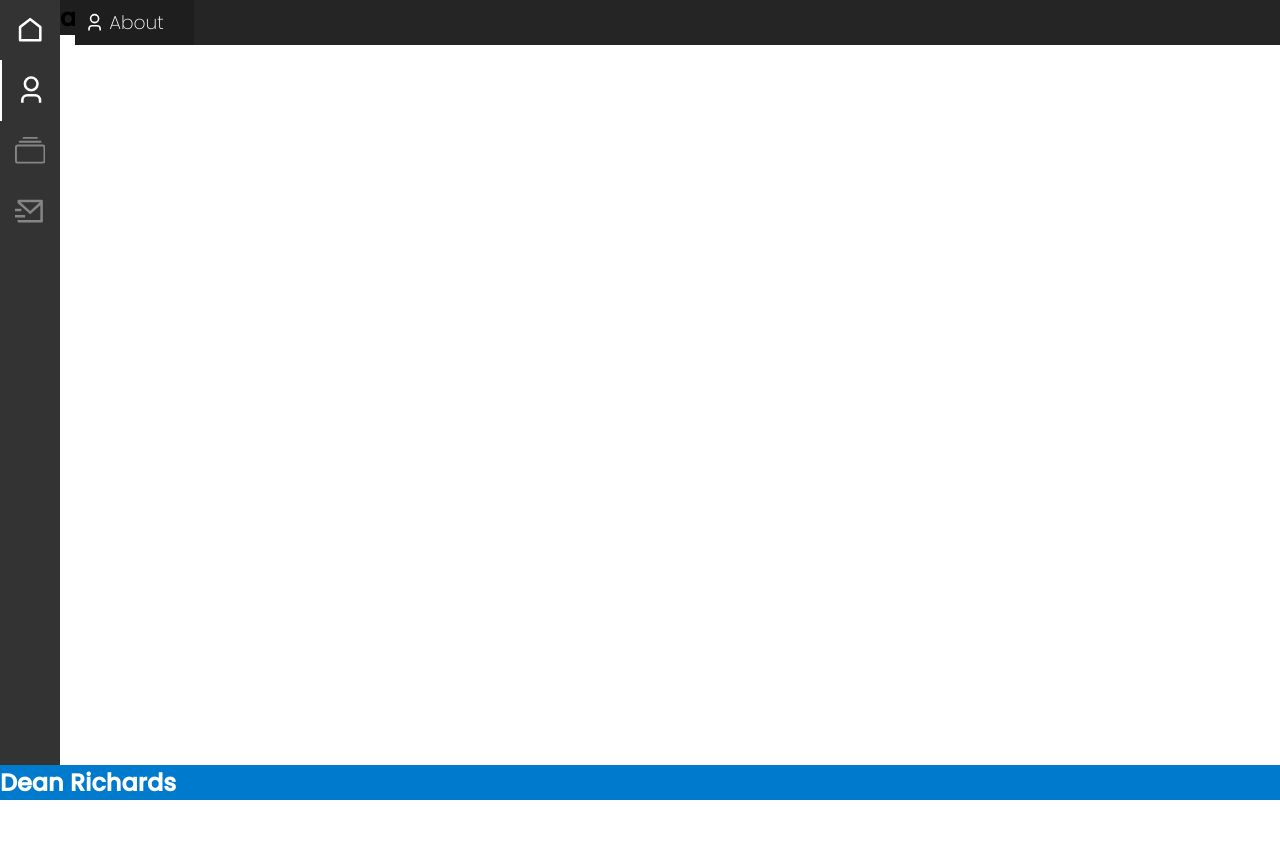
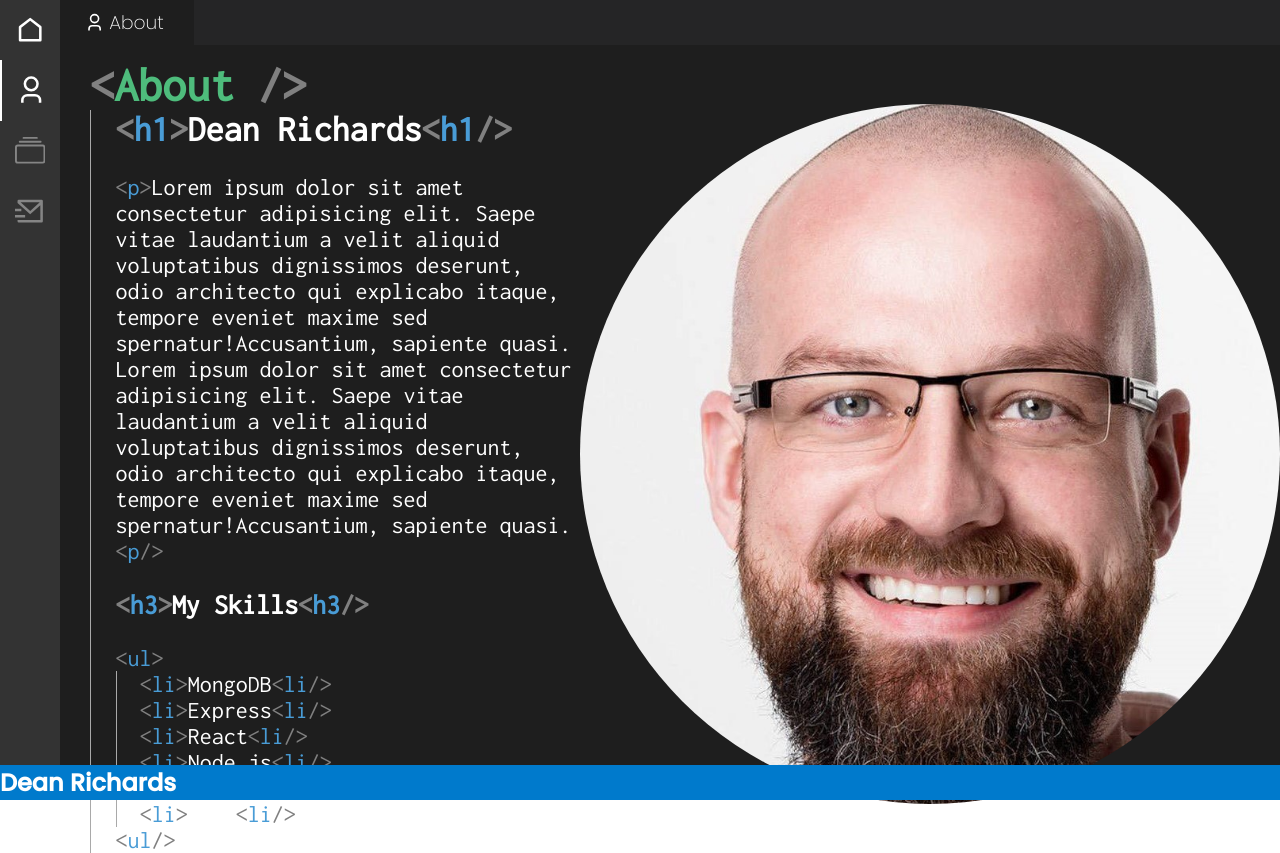
Before and after one commit to jaggysnake57/dean-richards-portfolio, a React (Create React App) app: page /about in a window 1280 px wide. Before the commit the page ends 800 px from the top, so only its background shows below. Built offline with nearby package versions, Linux system fonts and the light colour scheme.

Commit message:
add about me section

```diff
--- a/sass/Pages/About/Main.scss
+++ b/sass/Pages/About/Main.scss
@@ -0,0 +1,23 @@
+.about {
+	height: 100vh;
+	padding-top: 60px;
+	padding-left: 30px;
+	font-family: 'Inconsolata', monospace;
+	color: white;
+	display: grid;
+	grid-template-columns: 1fr 1fr;
+	place-items: center;
+	font-size: 1.5rem;
+	.tab {
+		padding-left: 5%;
+	}
+	.myImage {
+		place-self: center;
+		img {
+			width: 700px;
+			object-fit: contain;
+			max-height: 700px;
+			border-radius: 500px;
+		}
+	}
+}
--- a/sass/Pages/Home/Main.scss
+++ b/sass/Pages/Home/Main.scss
@@ -9,6 +9,7 @@
 	img {
 		object-fit: contain;
 		height: 2.3rem;
+	}
 }
 .tag-fragment {
 	color: $tagBrackets;
@@ -52,7 +53,6 @@
 	animation: cursorFlash 0.5s linear infinite alternate;
 	color: white;
 }
-}
 
 @keyframes cursorFlash {
 	0% {
--- a/src/Pages/About.js
+++ b/src/Pages/About.js
@@ -3,13 +3,104 @@ import React, { useEffect } from 'react';
 import '../css/Pages/About/Main.css';
 import '../css/Pages/About/Responsive.css';
 
+import me from '../images/dummy.jpg';
+
 const About = ({ setCurrentPage }) => {
 	useEffect(() => {
 		setCurrentPage('about');
 	}, []);
+
+	const openTag = (tagName) => {
+		return (
+			<>
+				<span className="tag-fragment">{'<'}</span>
+				<span className="bool">{tagName}</span>
+				<span className="tag-fragment">{'>'}</span>
+			</>
+		);
+	};
+	const closeTag = (tagName) => {
+		return (
+			<>
+				<span className="tag-fragment">{'<'}</span>
+				<span className="bool">{tagName}</span>
+				<span className="tag-fragment">{'/>'}</span>
+			</>
+		);
+	};
+
 	return (
-		<div>
-			<h2>about page</h2>
+		<div className="about">
+			<div className="mainContent">
+				<h1 className="component">
+					<span className="tag-fragment">{'<'}</span>About
+					<span className="tag-fragment">{' />'}</span>
+				</h1>
+				<div className="tab">
+					<h2>
+						{openTag('h1')}Dean Richards{closeTag('h1')}
+					</h2>
+					<br />
+					<p>
+						{openTag('p')}
+						Lorem ipsum dolor sit amet consectetur adipisicing elit.
+						Saepe vitae laudantium a velit aliquid voluptatibus
+						dignissimos deserunt, odio architecto qui explicabo
+						itaque, tempore eveniet maxime sed
+						spernatur!Accusantium, sapiente quasi. Lorem ipsum dolor
+						sit amet consectetur adipisicing elit. Saepe vitae
+						laudantium a velit aliquid voluptatibus dignissimos
+						deserunt, odio architecto qui explicabo itaque, tempore
+						eveniet maxime sed spernatur!Accusantium, sapiente
+						quasi.
+						{closeTag('p')}
+					</p>
+					<br />
+					<h3>
+						{openTag('h3')}My Skills{closeTag('h3')}
+					</h3>
+					<br />
+					<ul>
+						{openTag('ul')}
+						<div className="tab">
+							<p>
+								{openTag('li')}
+								MongoDB
+								{closeTag('li')}
+							</p>
+							<p>
+								{openTag('li')}
+								Express
+								{closeTag('li')}
+							</p>
+							<p>
+								{openTag('li')}
+								React
+								{closeTag('li')}
+							</p>
+							<p>
+								{openTag('li')}
+								Node.js
+								{closeTag('li')}
+							</p>
+							<p>
+								{openTag('li')}
+								Firebase
+								{closeTag('li')}
+							</p>
+							<p>
+								{openTag('li')}
+								Sass
+								{closeTag('li')}
+							</p>
+						</div>
+						{closeTag('ul')}
+					</ul>
+				</div>
+			</div>
+			<div className="myImage">
+				<img src={me} alt="" />
+			</div>
 		</div>
 	);
 };
--- a/src/css/Pages/About/Main.css
+++ b/src/css/Pages/About/Main.css
@@ -0,0 +1,19 @@
+.about {
+  height: 100vh;
+  padding-top: 60px;
+  padding-left: 30px;
+  font-family: 'Inconsolata', monospace;
+  color: white;
+  display: grid;
+  grid-template-columns: 1fr 1fr;
+  place-items: center;
+  font-size: 1.5rem; }
+  .about .tab {
+    padding-left: 5%; }
+  .about .myImage {
+    place-self: center; }
+    .about .myImage img {
+      width: 700px;
+      object-fit: contain;
+      max-height: 700px;
+      border-radius: 500px; }
--- a/src/css/Pages/Home/Main.css
+++ b/src/css/Pages/Home/Main.css
@@ -8,33 +8,44 @@
   .home img {
     object-fit: contain;
     height: 2.3rem; }
-  .home .tag-fragment {
+
+.tag-fragment {
   color: #808080; }
-  .home .component {
+
+.component {
   color: #4ebc7c; }
-  .home .attribute {
+
+.attribute {
   color: #9cdcfe; }
-  .home .bracket-1 {
+
+.bracket-1 {
   color: #9cdcfe; }
-  .home .bracket-2 {
+
+.bracket-2 {
   color: #da63a1; }
-  .home .bracket-3 {
+
+.bracket-3 {
   color: #dbd700; }
-  .home .tab {
+
+.tab {
   padding-left: 108px;
   border-left: 1px solid darkgrey; }
-  .home .object {
+
+.object {
   display: grid;
   grid-template-columns: 1fr 1fr;
   width: 500px;
   align-items: center; }
-    .home .object img {
+  .object img {
     justify-self: center; }
-  .home .bool {
+
+.bool {
   color: #499cd6; }
-  .home .function {
+
+.function {
   color: #dccd79; }
-  .home .cursor {
+
+.cursor {
   animation: cursorFlash 0.5s linear infinite alternate;
   color: white; }
 
```
Also changed, not shown: src/images/dummy.jpg, 1 other file (tests, documents, lock files or other folders). Lines whose indentation alone changed are shown as unchanged.
